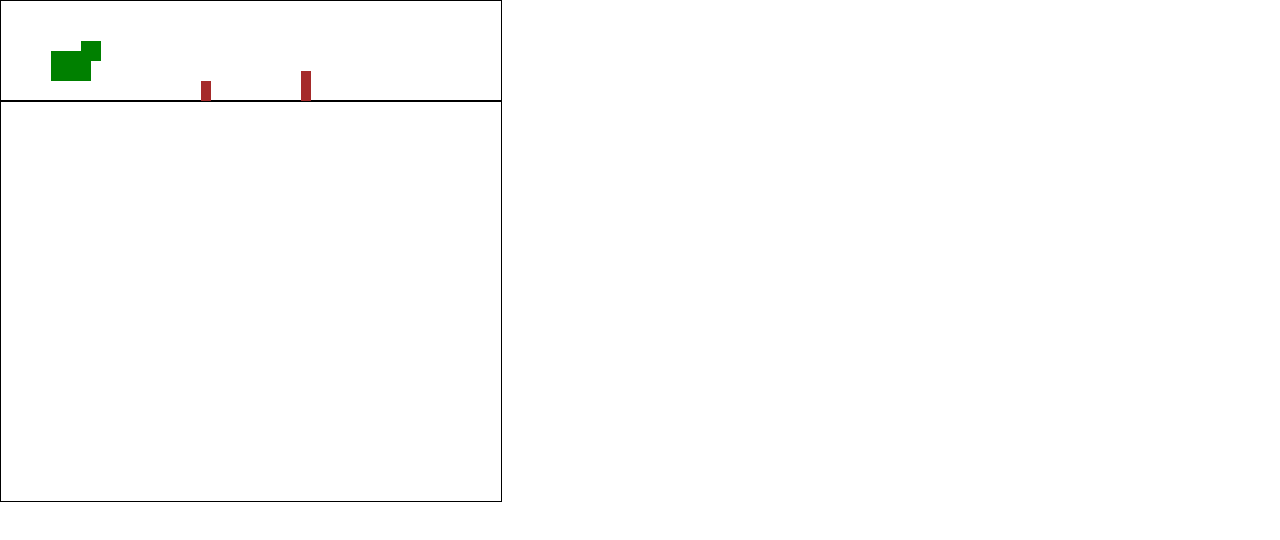
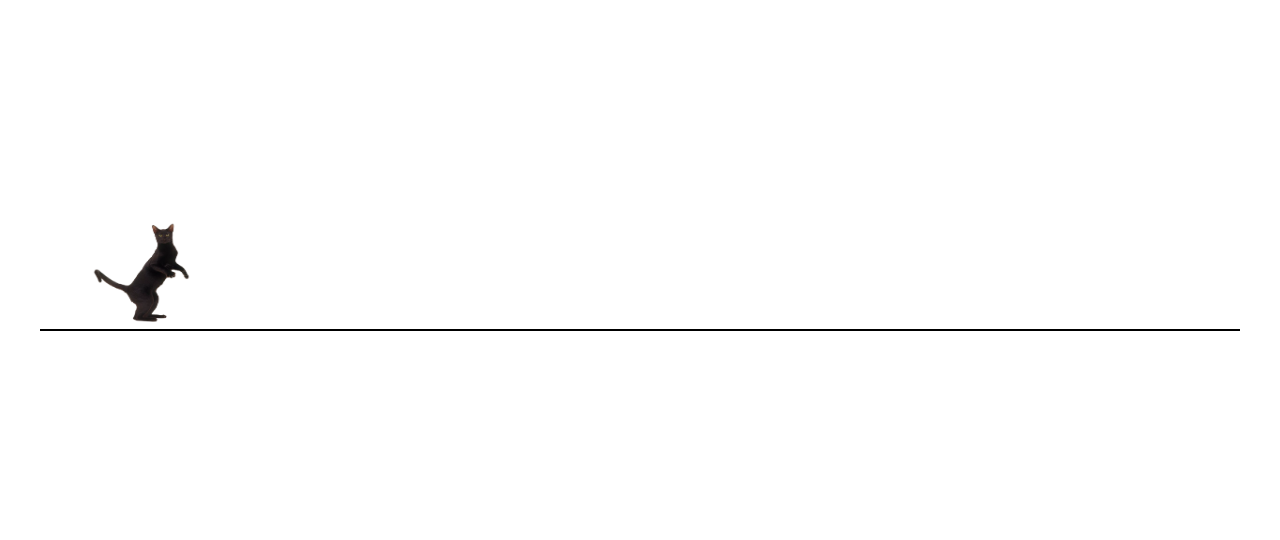
Before and after one commit to DeekshithReddyA/Evolutionary-Algorithm, a React (Vite) app in the folder chrome-dino/: page / in a window 1280 px wide. Shown: the top 540 px of the page. Built offline with nearby package versions, Linux system fonts and the light colour scheme.

Commit message:
ädded refs,variables,keyPress Logic and yayy car jumps now

```diff
--- a/chrome-dino/src/components/Canvas.tsx
+++ b/chrome-dino/src/components/Canvas.tsx
@@ -1,50 +1,89 @@
-import { useEffect, useState } from "react"
+import { useEffect, useRef } from "react";
 
-export const Canvas = ()=>{
+export const Canvas = () => {
+    const catWidth = 120;
+    const catHeight = 120;
+    const groundY = 250; //set this acc to the height of canvas
 
-    const [isGameRunning, setIsGameRunning] = useState<boolean>(false);
-
-    useEffect(()=>{
-        if(!isGameRunning){
-            renderCanvas();
-        }
-        // play button to start the game
-
-        // if game is started, then start the game loop and update the canvas accordingly
-    },[]);
+    const imgRef = useRef<HTMLImageElement | null>(null);
+    const yRef = useRef(groundY - catHeight); // initial y position of cat on track
+    const isJumpingRef = useRef(false); // using refs because the rendering/animation logic is being handled by requestAnimationFrame of canvas api (60 times persec    )
+    const canvasRef = useRef<HTMLCanvasElement | null>(null);
+    const velocityRef = useRef(0); //this handles how velocity of cat decreases when reaching top
 
 
-    const renderCanvas = ()=>{
+    const jumpStrength = -12; // how far we want it to jump when key is pressed, negative means its going up -y means up +y means down
+    const gravity = 0.6;
 
-        const canvas = document.getElementById("myCanvas") as HTMLCanvasElement
-        const ctx = canvas.getContext("2d")
-        if(ctx){
-            // Straight line representing land
-            ctx.beginPath();
-            ctx.moveTo(0, 100);
-            ctx.lineTo(500, 100);
-            ctx.strokeStyle = "black";
-            ctx.lineWidth = 2;
-            ctx.stroke();
+    useEffect(() => {
+        const img = new Image();
+        img.src = "/car.png"; // make sure the path is correct
 
-            // Draw a simple dinosaur (a rectangle for the body and a smaller rectangle for the head)
-            ctx.fillStyle = "green";
-            ctx.fillRect(50, 50, 40, 30); // Body
-            ctx.fillRect(80, 40, 20, 20); // Head
+        img.onload = () => {
+            imgRef.current = img;
+            requestAnimationFrame(renderCanvas); // start the loop
+        };
 
-            // Obstacles (cacti)
-            ctx.fillStyle = "brown";
-            ctx.fillRect(200, 80, 10, 20); // Cactus 1
-            ctx.fillRect(300, 70, 10, 30); // Cactus 2
+        const keyPressed = (e: KeyboardEvent) => {
+            if ((e.code === "Space" || e.code === "ArrowUp") && !isJumpingRef.current) {
+                isJumpingRef.current = true;
+                velocityRef.current = jumpStrength; // start jump
+            }
+        };
+        window.addEventListener("keydown", keyPressed);
+        return () => {
+            window.removeEventListener("keydown", keyPressed);
+        };
+
+    }, []);
 
 
+    function renderCanvas() {
+        console.log("Rendering frame")
+        const canvas = canvasRef.current;
+        const ctx = canvas?.getContext("2d");
+        if (!ctx || !imgRef.current) return;
+
+        // clear canvas
+        ctx.clearRect(0, 0, canvas!.width, canvas!.height);
+
+        // draw ground
+        ctx.beginPath();
+        ctx.moveTo(0, canvas!.height / 2);
+        ctx.lineTo(1200, canvas!.height / 2);
+        ctx.strokeStyle = "black";
+        ctx.lineWidth = 2;
+        ctx.stroke();
+
+        //movement logic
+        if(isJumpingRef.current){
+            velocityRef.current += gravity
+            yRef.current += velocityRef.current;
+
+            // landing check
+            if (yRef.current >= groundY - catHeight) {
+                yRef.current = groundY - catHeight;
+                isJumpingRef.current = false;
+                velocityRef.current = 0;
+            }
         }
+
+
+        // draw image
+        ctx.drawImage(imgRef.current, 50, yRef.current, catWidth, catHeight); // x, y, width, height
+
+        requestAnimationFrame(renderCanvas); // loop
     }
-    return(
-        <div>
 
-            <canvas id="myCanvas" width="500" height="500" className="border border-black">
-            </canvas>
+    return (
+        <div className="flex justify-center items-center pt-20">
+
+            <canvas
+                ref={canvasRef}
+                id="myCanvas"
+                width="1200"
+                height="500"
+            ></canvas>
         </div>
-    )
-}
+    );
+};
```
Also changed, not shown: chrome-dino/public/car.png (added).
